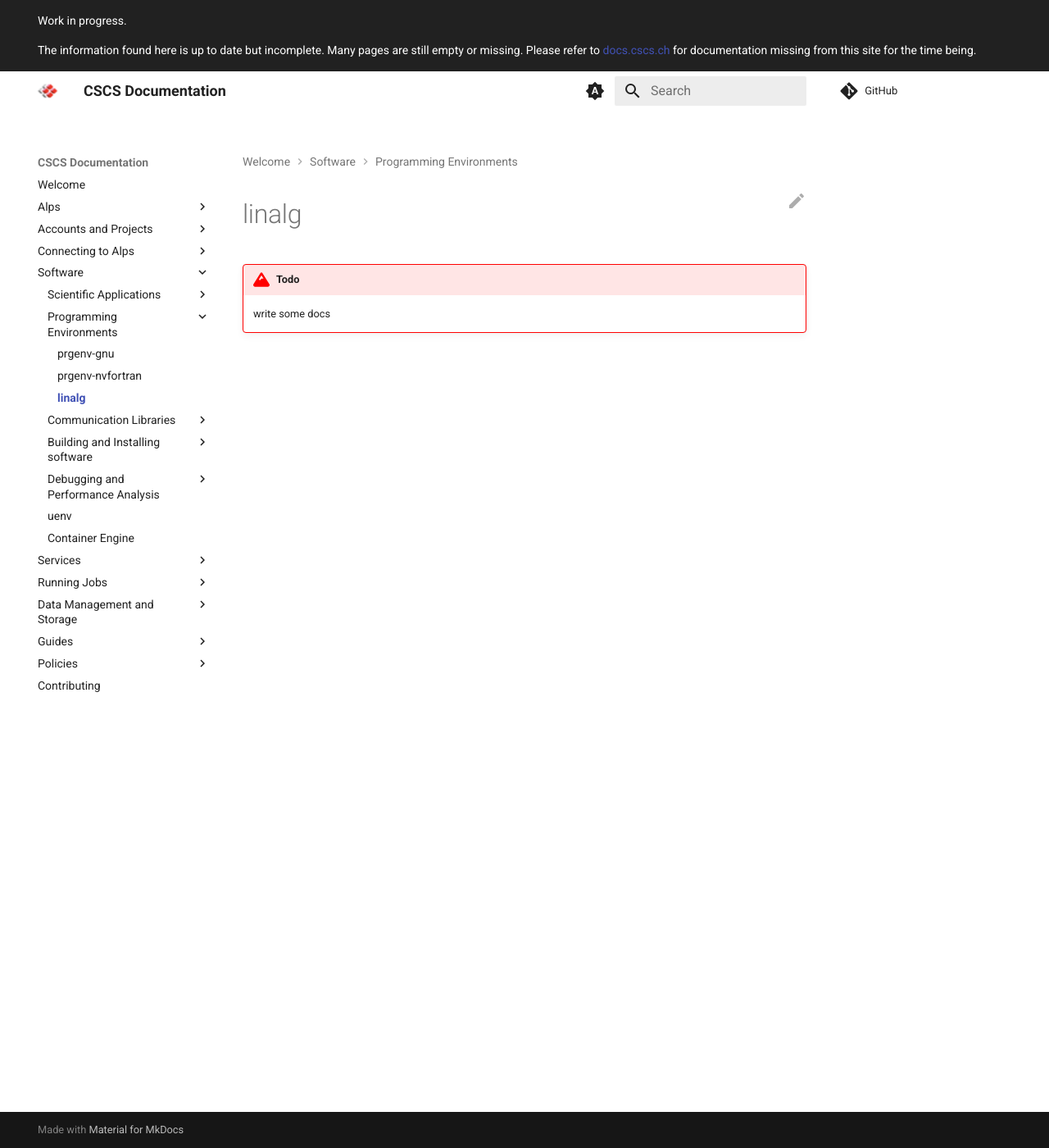
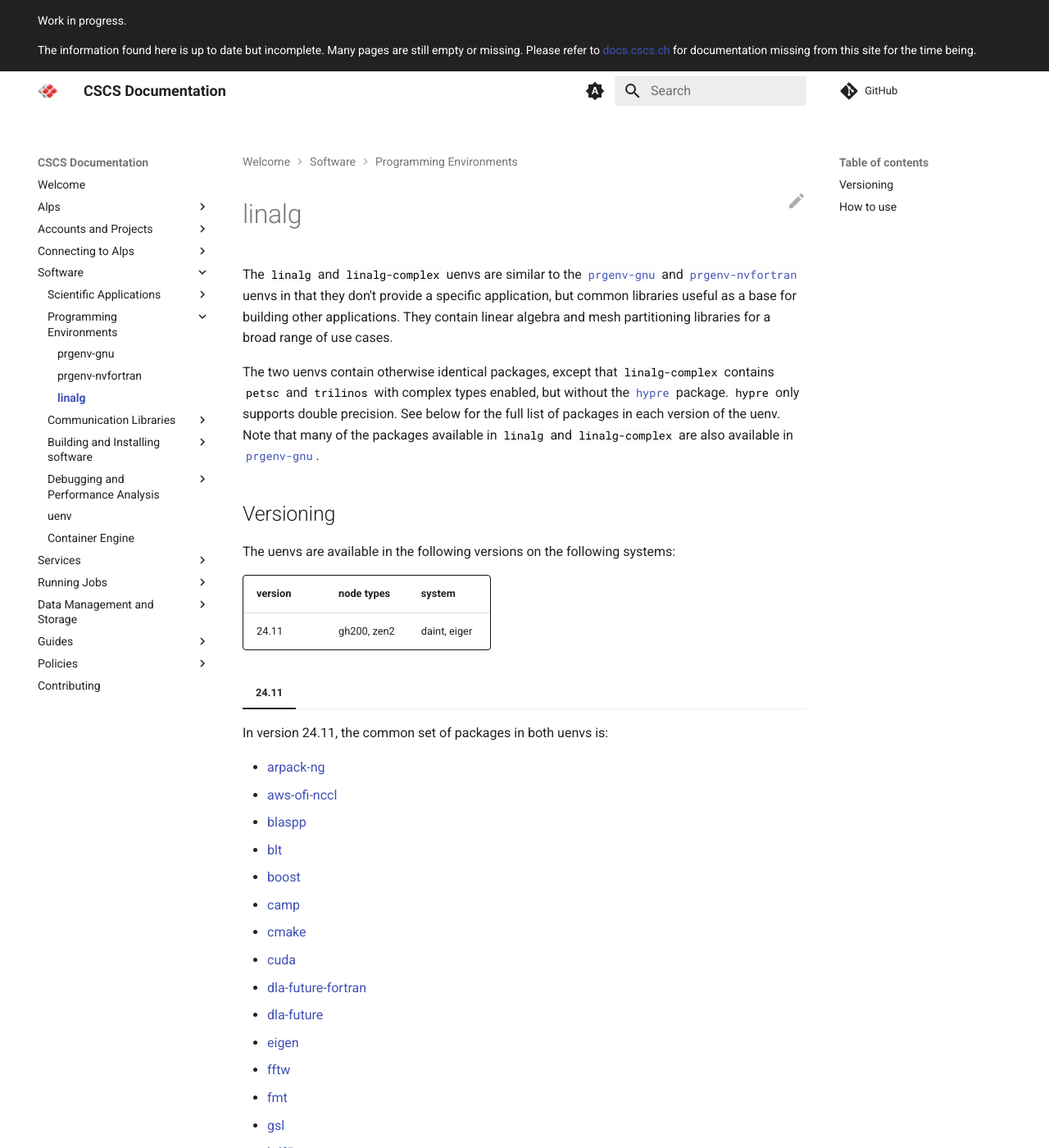
Before and after one commit to nickjbrowning/cscs-docs, an MkDocs documentation site: the page built from docs/software/prgenv/linalg.md, in a window 1280 px wide and 1400 px high. Shown: the whole window at 82% size. Built offline with MkDocs 1.6.1 and Material for MkDocs 9.7.7, drawn with Linux system fonts in a browser that asks for light colours; comment, search, counter and statistics services are not loaded; some of the changed text lies outside the part shown.

Commit message:
Add linalg documentation (#56)

```diff
--- a/docs/software/prgenv/linalg.md
+++ b/docs/software/prgenv/linalg.md
@@ -1,5 +1,81 @@
 [](){#ref-uenv-linalg}
 # linalg
 
-!!! todo
-    write some docs
+The `linalg` and `linalg-complex` uenvs are similar to the [`prgenv-gnu`][ref-uenv-prgenv-gnu] and [`prgenv-nvfortran`][ref-uenv-prgenv-nvfortran] uenvs in that they don't provide a specific application, but common libraries useful as a base for building other applications.
+They contain linear algebra and mesh partitioning libraries for a broad range of use cases.
+
+The two uenvs contain otherwise identical packages, except that `linalg-complex` contains `petsc` and `trilinos` with complex types enabled, but without the [`hypre`](https://packages.spack.io/package.html?name=hypre) package.
+`hypre` only supports double precision.
+See below for the full list of packages in each version of the uenv.
+Note that many of the packages available in `linalg` and `linalg-complex` are also available in [`prgenv-gnu`][ref-uenv-prgenv-gnu].
+
+## Versioning
+
+The uenvs are available in the following versions on the following systems:
+
+| version | node types | system |
+|-----------|-----------|--------|
+| 24.11 | gh200, zen2 | daint, eiger |
+
+=== "24.11"
+    In version 24.11, the common set of packages in both uenvs is:
+
+    * [arpack-ng](https://packages.spack.io/package.html?name=arpack-ng)
+    * [aws-ofi-nccl](https://packages.spack.io/package.html?name=aws-ofi-nccl)
+    * [blaspp](https://packages.spack.io/package.html?name=blaspp)
+    * [blt](https://packages.spack.io/package.html?name=blt)
+    * [boost](https://packages.spack.io/package.html?name=boost)
+    * [camp](https://packages.spack.io/package.html?name=camp)
+    * [cmake](https://packages.spack.io/package.html?name=cmake)
+    * [cuda](https://packages.spack.io/package.html?name=cuda)
+    * [dla-future-fortran](https://packages.spack.io/package.html?name=dla-future-fortran)
+    * [dla-future](https://packages.spack.io/package.html?name=dla-future)
+    * [eigen](https://packages.spack.io/package.html?name=eigen)
+    * [fftw](https://packages.spack.io/package.html?name=fftw)
+    * [fmt](https://packages.spack.io/package.html?name=fmt)
+    * [gsl](https://packages.spack.io/package.html?name=gsl)
+    * [hdf5](https://packages.spack.io/package.html?name=hdf5)
+    * [hwloc](https://packages.spack.io/package.html?name=hwloc)
+    * [kokkos-kernels](https://packages.spack.io/package.html?name=kokkos-kernels)
+    * [kokkos-tools](https://packages.spack.io/package.html?name=kokkos-tools)
+    * [kokkos](https://packages.spack.io/package.html?name=kokkos)
+    * [lapackpp](https://packages.spack.io/package.html?name=lapackpp)
+    * [libtree](https://packages.spack.io/package.html?name=libtree)
+    * [lua](https://packages.spack.io/package.html?name=lua)
+    * [lz4](https://packages.spack.io/package.html?name=lz4)
+    * [meson](https://packages.spack.io/package.html?name=meson)
+    * [metis](https://packages.spack.io/package.html?name=metis)
+    * [mimalloc](https://packages.spack.io/package.html?name=mimalloc)
+    * [mumps](https://packages.spack.io/package.html?name=mumps)
+    * [nccl-tests](https://packages.spack.io/package.html?name=nccl-tests)
+    * [nccl](https://packages.spack.io/package.html?name=nccl)
+    * [nco](https://packages.spack.io/package.html?name=nco)
+    * [netcdf-c](https://packages.spack.io/package.html?name=netcdf-c)
+    * [netlib-scalapack](https://packages.spack.io/package.html?name=netlib-scalapack)
+    * [ninja](https://packages.spack.io/package.html?name=ninja)
+    * [openblas](https://packages.spack.io/package.html?name=openblas)
+    * [osu-micro-benchmarks](https://packages.spack.io/package.html?name=osu-micro-benchmarks)
+    * [p4est](https://packages.spack.io/package.html?name=p4est)
+    * [papi](https://packages.spack.io/package.html?name=papi)
+    * [parmetis](https://packages.spack.io/package.html?name=parmetis)
+    * [petsc](https://packages.spack.io/package.html?name=petsc)
+    * [pika](https://packages.spack.io/package.html?name=pika)
+    * [python](https://packages.spack.io/package.html?name=python)
+    * [slepc](https://packages.spack.io/package.html?name=slepc)
+    * [spdlog](https://packages.spack.io/package.html?name=spdlog)
+    * [stdexec](https://packages.spack.io/package.html?name=stdexec)
+    * [suite-sparse](https://packages.spack.io/package.html?name=suite-sparse)
+    * [superlu-dist](https://packages.spack.io/package.html?name=superlu-dist)
+    * [superlu](https://packages.spack.io/package.html?name=superlu)
+    * [swig](https://packages.spack.io/package.html?name=swig)
+    * [trilinos](https://packages.spack.io/package.html?name=trilinos)
+    * [umpire](https://packages.spack.io/package.html?name=umpire)
+    * [whip](https://packages.spack.io/package.html?name=whip)
+    * [zlib-ng](https://packages.spack.io/package.html?name=zlib-ng)
+
+## How to use
+
+Using the `linalg` and `linalg-complex` uenvs is similar to `prgenv-gnu`.
+Like `prgenv-gnu`, the `linalg` and `linalg-complex` uenvs provide `default` and `modules` views.
+Please see [the `prgenv-gnu` documentation][ref-uenv-prgenv-gnu-how-to-use] for details on different ways of accessing the packages available in the uenv.
+You can for example load the `modules` view to see the exact versions of the packages available in the uenv.
```
Also changed, not shown: docs/software/prgenv/prgenv-gnu.md (+1 -0 lines), 1 other file.
